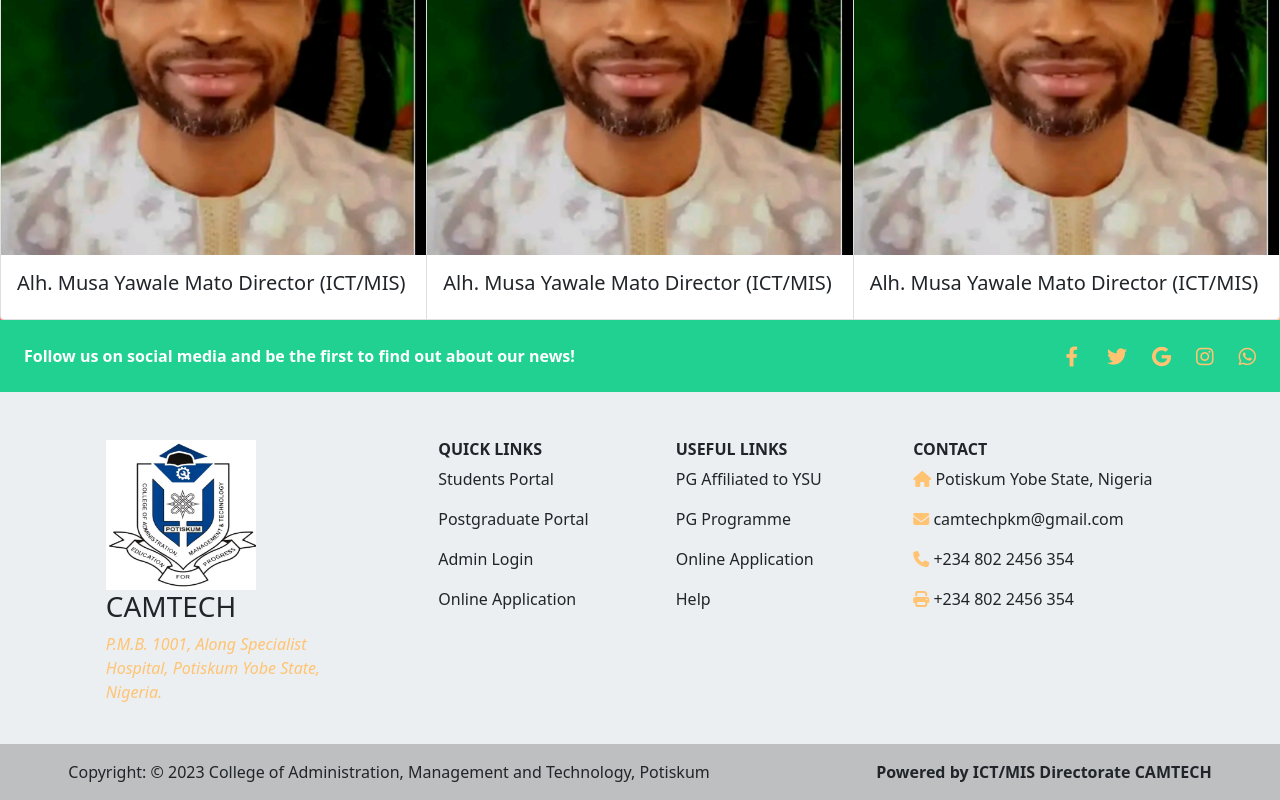
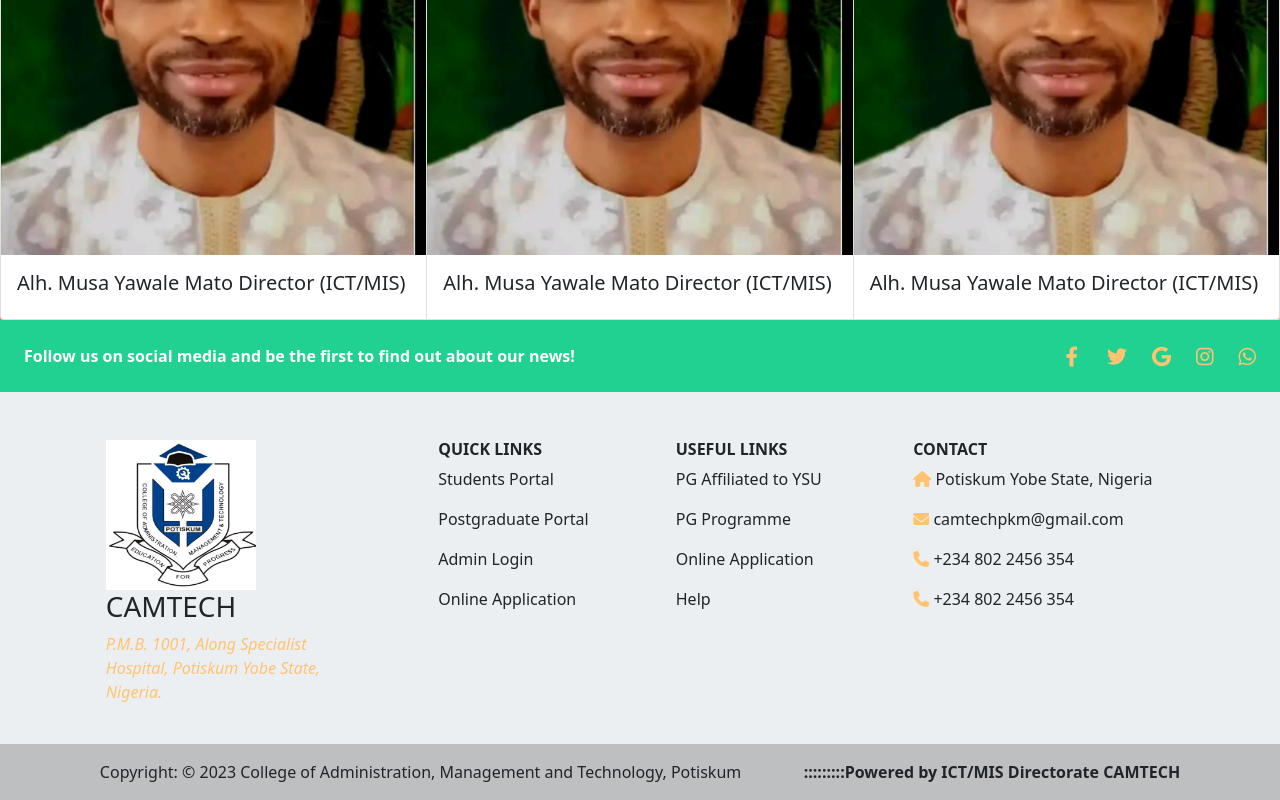
Before and after one commit to shamaki-website/camtech, a plain HTML site: page index.html in a window 1280 px wide. Shown: the part 5933-6733 px from the top of the page. Drawn offline with nearby package versions, Linux system fonts and the light colour scheme; files that its build step writes are made by us from their sources.

Commit message:
Update index.html

```diff
--- a/index.html
+++ b/index.html
@@ -599,7 +599,7 @@ P.M.B. 1001, Along Specialist Hospital, Potiskum Yobe State, Nigeria.
             <p><i class="fas fa-home mr-3"></i> Potiskum Yobe State, Nigeria</p>
             <p><i class="fas fa-envelope mr-3"></i> camtechpkm@gmail.com</p>
             <p><i class="fas fa-phone mr-3"></i> +234 802 2456 354</p>
-            <p><i class="fas fa-print mr-3"></i> +234 802 2456 354</p>
+            <p><i class="fas fa-phone mr-3"></i> +234 802 2456 354</p>
           </div>
           <!-- Grid column -->
         </div>
@@ -615,8 +615,8 @@ P.M.B. 1001, Along Specialist Hospital, Potiskum Yobe State, Nigeria.
          >
     Copyright: © 2023
       <a class="text-dark" href="https://www.camtechpotiskum.net" style="text-decoration: none;"
-         >College of Administration, Management and Technology, Potiskum</a>&nbsp;&nbsp;&nbsp;&nbsp;&nbsp;&nbsp;&nbsp;&nbsp;&nbsp;&nbsp;&nbsp;&nbsp;&nbsp;&nbsp;&nbsp;&nbsp;&nbsp;&nbsp;&nbsp;&nbsp;&nbsp;&nbsp;&nbsp;&nbsp;&nbsp;&nbsp;&nbsp;&nbsp;&nbsp;&nbsp;&nbsp;&nbsp;&nbsp;&nbsp;&nbsp;&nbsp;&nbsp;&nbsp;&nbsp;
-      <b>   Powered by ICT/MIS Directorate CAMTECH</b>
+         >College of Administration, Management and Technology, Potiskum</a>&nbsp;&nbsp;&nbsp;&nbsp;&nbsp;&nbsp;&nbsp;&nbsp;&nbsp;&nbsp;&nbsp;&nbsp;&nbsp;&nbsp;
+      <b>   :::::::::Powered by ICT/MIS Directorate CAMTECH</b>
     </div>
     <!-- Copyright -->
   </footer>
```
